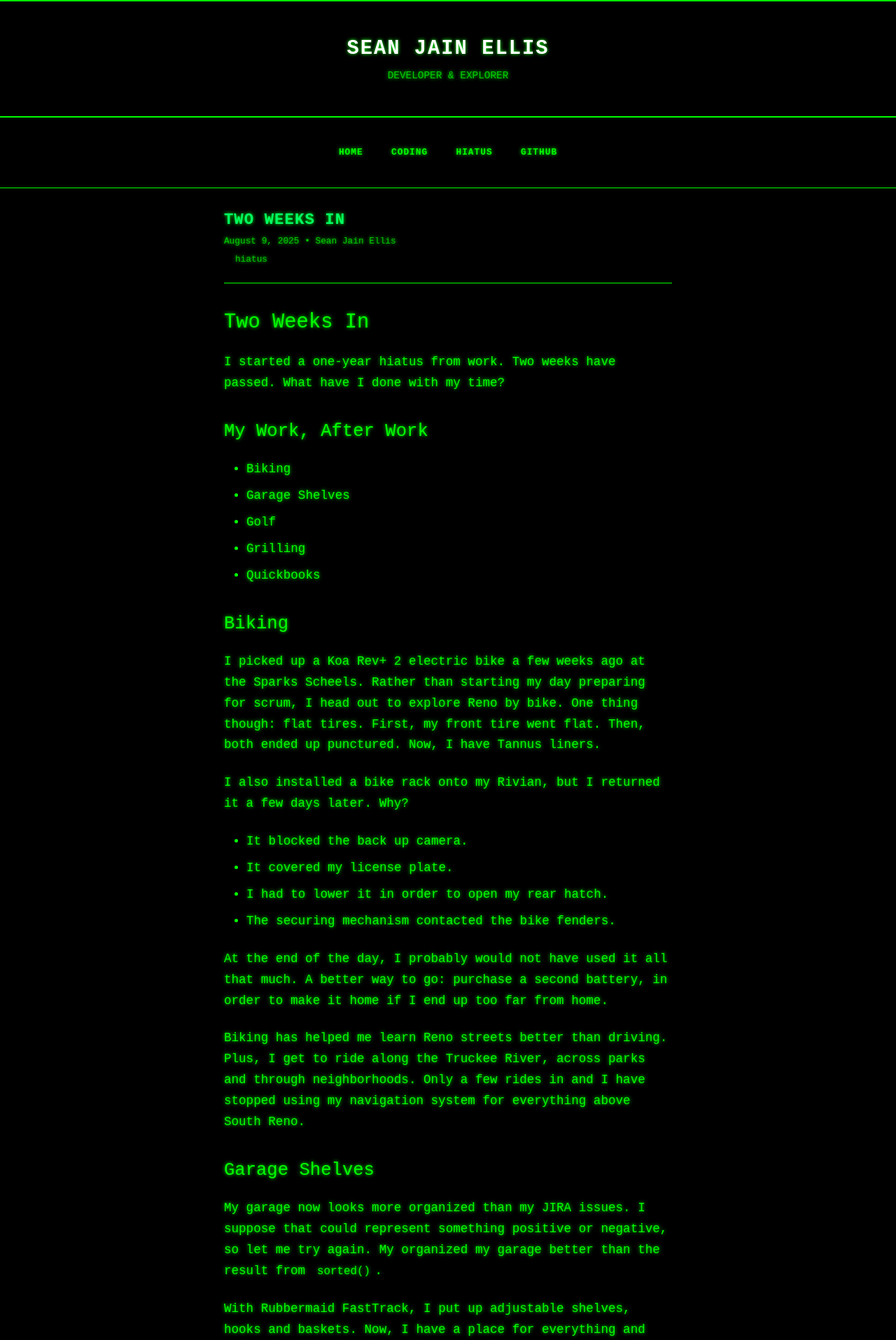
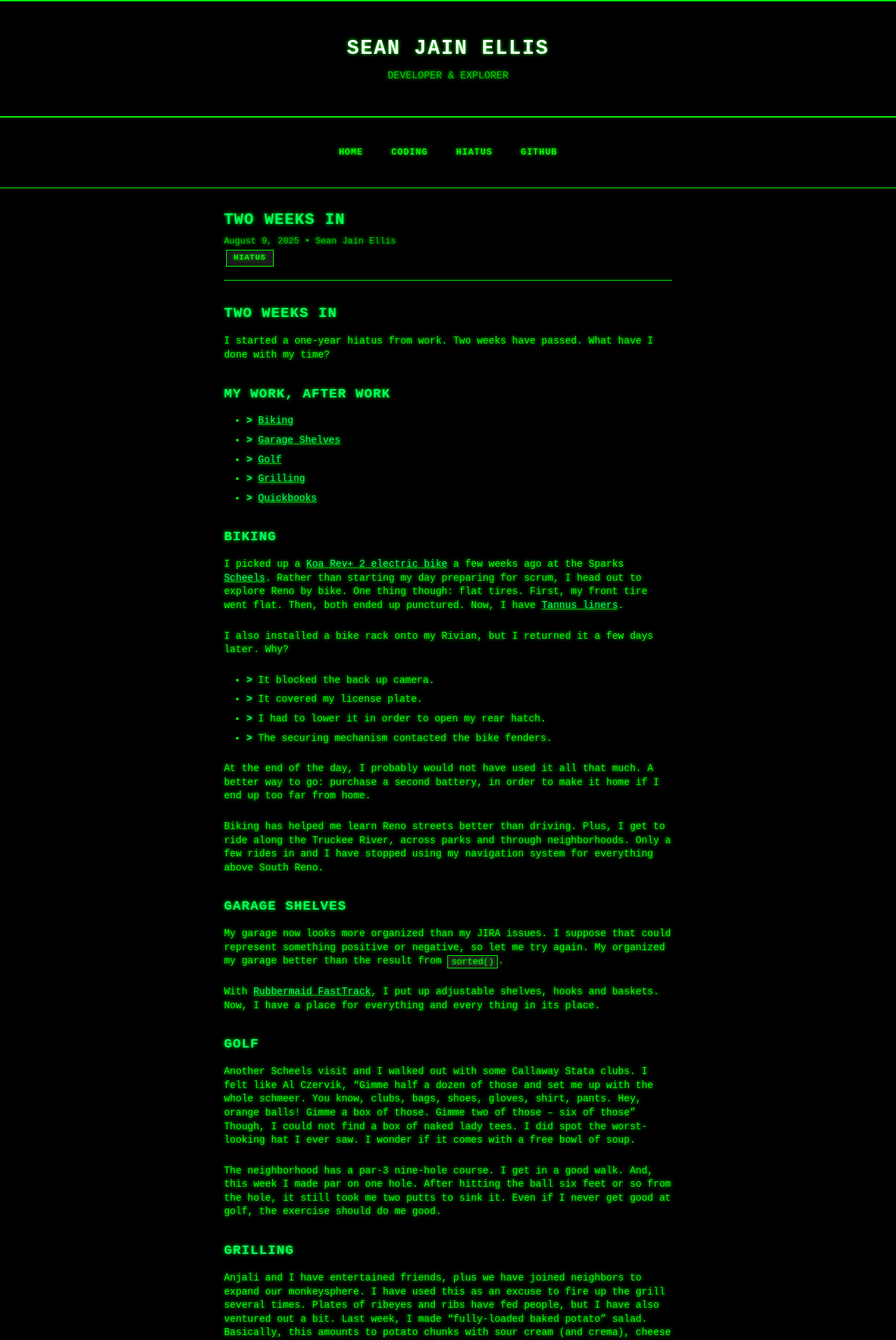
Before and after one commit to bandarji/bandarji.github.io, a Jekyll site: the page built from _hiatus/2025-08-09-two-weeks-in.md, in a window 1280 px wide. Shown: the top 1915 px of the page at 70% size. Built offline with Jekyll 4.4.1, drawn with Linux system fonts in a browser that asks for light colours.

Commit message:
Change to 80s terminal look

```diff
--- a/assets/css/custom.css
+++ b/assets/css/custom.css
@@ -112,8 +112,8 @@ body {
 }
 
 .post-content {
-  font-size: 1.1rem;
-  line-height: 1.7;
+  font-size: 14px;
+  line-height: 1.4;
 }
 
 .post-content h1,
@@ -122,18 +122,47 @@ body {
 .post-content h4,
 .post-content h5,
 .post-content h6 {
-  color: var(--primary-green);
-  font-weight: 500;
+  color: var(--terminal-green-bright);
+  font-weight: bold;
   margin-top: 2rem;
   margin-bottom: 1rem;
+  text-transform: uppercase;
+  letter-spacing: 1px;
 }
 
-.post-content h1 { font-size: 1.8rem; }
-.post-content h2 { font-size: 1.6rem; }
-.post-content h3 { font-size: 1.4rem; }
+.post-content h1 { font-size: 1.3rem; }
+.post-content h2 { font-size: 1.2rem; }
+.post-content h3 { font-size: 1.1rem; }
 
 .post-content p {
   margin-bottom: 1.5rem;
+}
+
+.post-content table {
+  border-collapse: collapse;
+  width: 100%;
+  margin: 1.5rem 0;
+  border: 1px solid var(--terminal-green);
+}
+
+.post-content th,
+.post-content td {
+  border: 1px solid var(--terminal-green);
+  padding: 0.5rem;
+  text-align: left;
+}
+
+.post-content th {
+  background-color: var(--terminal-dark-gray);
+  color: var(--terminal-green-bright);
+  font-weight: bold;
+  text-transform: uppercase;
+  font-size: 0.8rem;
+  letter-spacing: 1px;
+}
+
+.post-content td {
+  color: var(--terminal-green);
 }
 
 .post-content ul,
@@ -146,42 +175,62 @@ body {
   margin-bottom: 0.5rem;
 }
 
+.post-content ul li::before {
+  content: "> ";
+  color: var(--terminal-green-bright);
+  font-weight: bold;
+}
+
+.post-content ol {
+  counter-reset: terminal-counter;
+}
+
+.post-content ol li {
+  counter-increment: terminal-counter;
+}
+
+.post-content ol li::before {
+  content: counter(terminal-counter) ". ";
+  color: var(--terminal-green-bright);
+  font-weight: bold;
+}
+
 .post-content a {
-  color: var(--accent-green);
-  text-decoration: none;
-  border-bottom: 1px solid transparent;
-  transition: border-color 0.2s ease;
+  color: var(--terminal-green-bright);
+  text-decoration: underline;
+  text-decoration-color: var(--terminal-green-dim);
 }
 
 .post-content a:hover {
-  border-bottom-color: var(--accent-green);
+  color: var(--terminal-green);
+  text-decoration-color: var(--terminal-green);
+  text-shadow: 0 0 8px var(--terminal-green);
 }
 
 .post-content strong {
-  color: var(--primary-green);
-  font-weight: 600;
+  color: var(--terminal-green-bright);
+  font-weight: bold;
 }
 
 .post-content blockquote {
-  border-left: 4px solid var(--accent-green);
-  padding-left: 1.5rem;
+  border-left: 2px solid var(--terminal-green);
+  padding-left: 1rem;
   margin: 2rem 0;
   font-style: italic;
-  color: var(--text-light);
+  color: var(--terminal-green-dim);
 }
 
 .post-content code {
-  background-color: var(--light-green);
-  color: var(--dark-green);
-  padding: 0.2rem 0.4rem;
-  border-radius: 3px;
+  background-color: var(--terminal-dark-gray);
+  color: var(--terminal-green);
+  padding: 0.1rem 0.3rem;
+  border: 1px solid var(--terminal-green);
   font-size: 0.9em;
 }
 
 .post-content pre {
-  background-color: var(--background-alt);
-  border: 1px solid var(--border);
-  border-radius: 5px;
+  background-color: var(--terminal-dark-gray);
+  border: 1px solid var(--terminal-green);
   padding: 1rem;
   overflow-x: auto;
   margin: 1.5rem 0;
@@ -190,51 +239,55 @@ body {
 .post-content pre code {
   background: none;
   padding: 0;
-  color: var(--text-dark);
+  color: var(--terminal-green);
+  border: none;
 }
 
 /* Footer */
 .site-footer {
-  background-color: var(--background-alt);
-  border-top: 1px solid var(--border);
-  padding: 2rem 0;
+  background-color: var(--terminal-black);
+  border-top: 1px solid var(--terminal-green);
+  padding: 1rem 0;
   text-align: center;
-  color: var(--text-light);
-  font-size: 0.9rem;
+  color: var(--terminal-green-dim);
+  font-size: 0.8rem;
 }
 
 /* Post navigation */
 .post-navigation {
-  margin-top: 3rem;
-  padding-top: 2rem;
-  border-top: 1px solid var(--border);
+  margin-top: 2rem;
+  padding-top: 1rem;
+  border-top: 1px solid var(--terminal-green);
   display: flex;
   justify-content: space-between;
 }
 
 .post-navigation a {
-  color: var(--accent-green);
+  color: var(--terminal-green);
   text-decoration: none;
-  font-weight: 500;
-  transition: color 0.2s ease;
+  font-weight: bold;
+  text-transform: uppercase;
+  font-size: 0.8rem;
 }
 
 .post-navigation a:hover {
-  color: var(--primary-green);
+  color: var(--terminal-green-bright);
+  text-shadow: 0 0 8px var(--terminal-green-bright);
 }
 
 /* Responsive design */
 @media (max-width: 768px) {
   .site-content {
-    padding: 2rem 1rem;
+    padding: 1rem 0.5rem;
+    max-width: 95%;
   }
 
   .post-title {
-    font-size: 1.8rem;
+    font-size: 1.2rem;
   }
 
   .site-title {
-    font-size: 2rem;
+    font-size: 1.4rem;
   }
 
   .post-navigation {
@@ -246,38 +299,83 @@ body {
 /* Home page specific styles */
 .home-content {
   text-align: center;
-  padding: 3rem 0;
+  padding: 2rem 0;
 }
 
 .home-content h1 {
-  color: var(--primary-green);
-  font-size: 2.5rem;
-  font-weight: 300;
+  color: var(--terminal-green-bright);
+  font-size: 1.6rem;
+  font-weight: bold;
   margin-bottom: 1rem;
+  text-transform: uppercase;
+  letter-spacing: 2px;
 }
 
 .home-content p {
-  font-size: 1.2rem;
-  color: var(--text-light);
-  max-width: 600px;
+  font-size: 14px;
+  color: var(--terminal-green);
+  max-width: 60ch;
   margin: 0 auto 2rem auto;
 }
 
 /* Category badges */
 .category-badge {
   display: inline-block;
-  background-color: var(--light-green);
-  color: var(--primary-green);
-  padding: 0.3rem 0.8rem;
-  border-radius: 20px;
-  font-size: 0.8rem;
-  font-weight: 500;
+  background-color: var(--terminal-dark-gray);
+  color: var(--terminal-green);
+  padding: 0.2rem 0.6rem;
+  border: 1px solid var(--terminal-green);
+  font-size: 0.7rem;
+  font-weight: bold;
   margin: 0.2rem;
   text-decoration: none;
+  text-transform: uppercase;
+  letter-spacing: 1px;
 }
 
 .category-badge:hover {
-  background-color: var(--accent-green);
-  color: white;
+  background-color: var(--terminal-green);
+  color: var(--terminal-black);
   text-decoration: none;
+  text-shadow: none;
 }
+
+/* Terminal cursor effect */
+.post-content::after {
+  content: "_";
+  color: var(--terminal-cursor);
+  animation: blink 1s infinite;
+  font-weight: bold;
+}
+
+@keyframes blink {
+  0%, 50% { opacity: 1; }
+  51%, 100% { opacity: 0; }
+}
+
+/* Terminal startup effect */
+.site-header {
+  animation: terminal-startup 0.5s ease-out;
+}
+
+@keyframes terminal-startup {
+  0% {
+    opacity: 0;
+    transform: translateY(-20px);
+  }
+  100% {
+    opacity: 1;
+    transform: translateY(0);
+  }
+}
+
+/* Selection styling */
+::selection {
+  background-color: var(--terminal-green);
+  color: var(--terminal-black);
+}
+
+::-moz-selection {
+  background-color: var(--terminal-green);
+  color: var(--terminal-black);
+}
```
